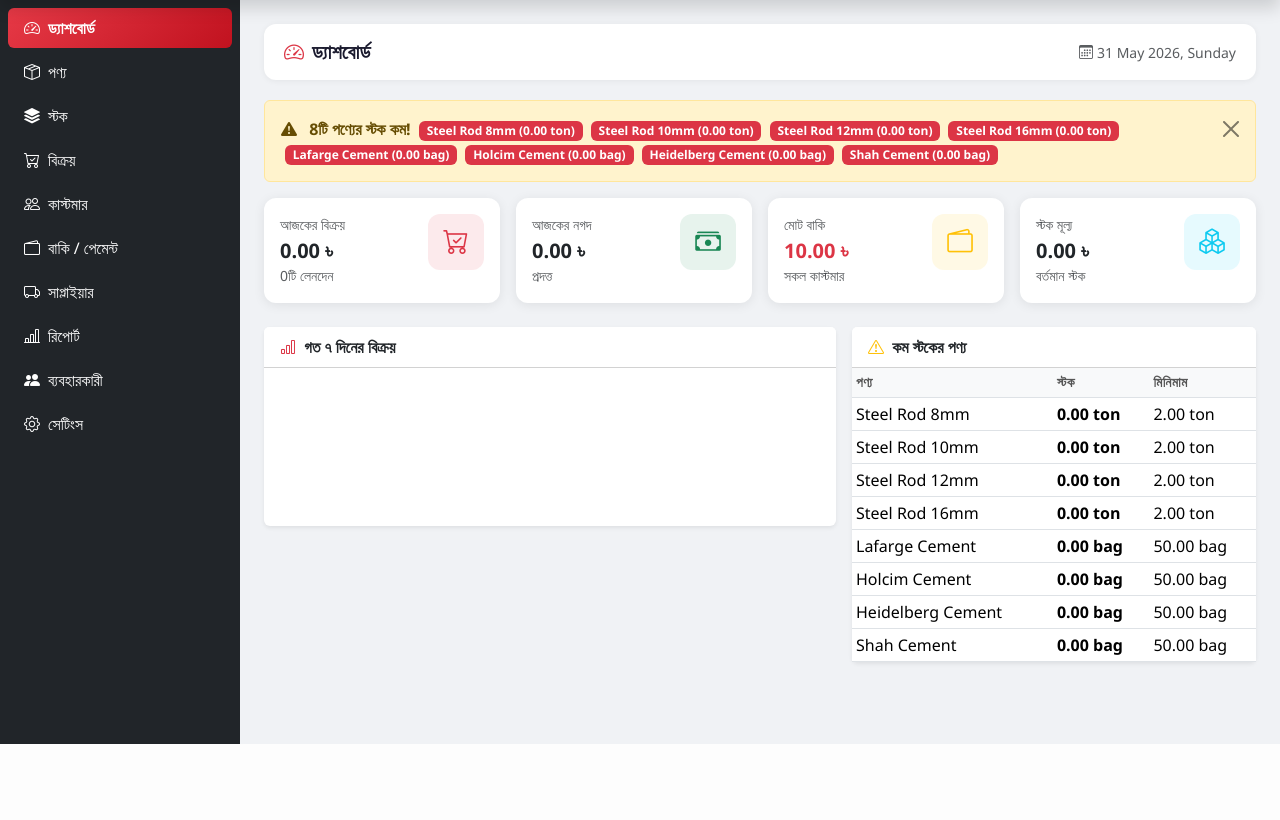
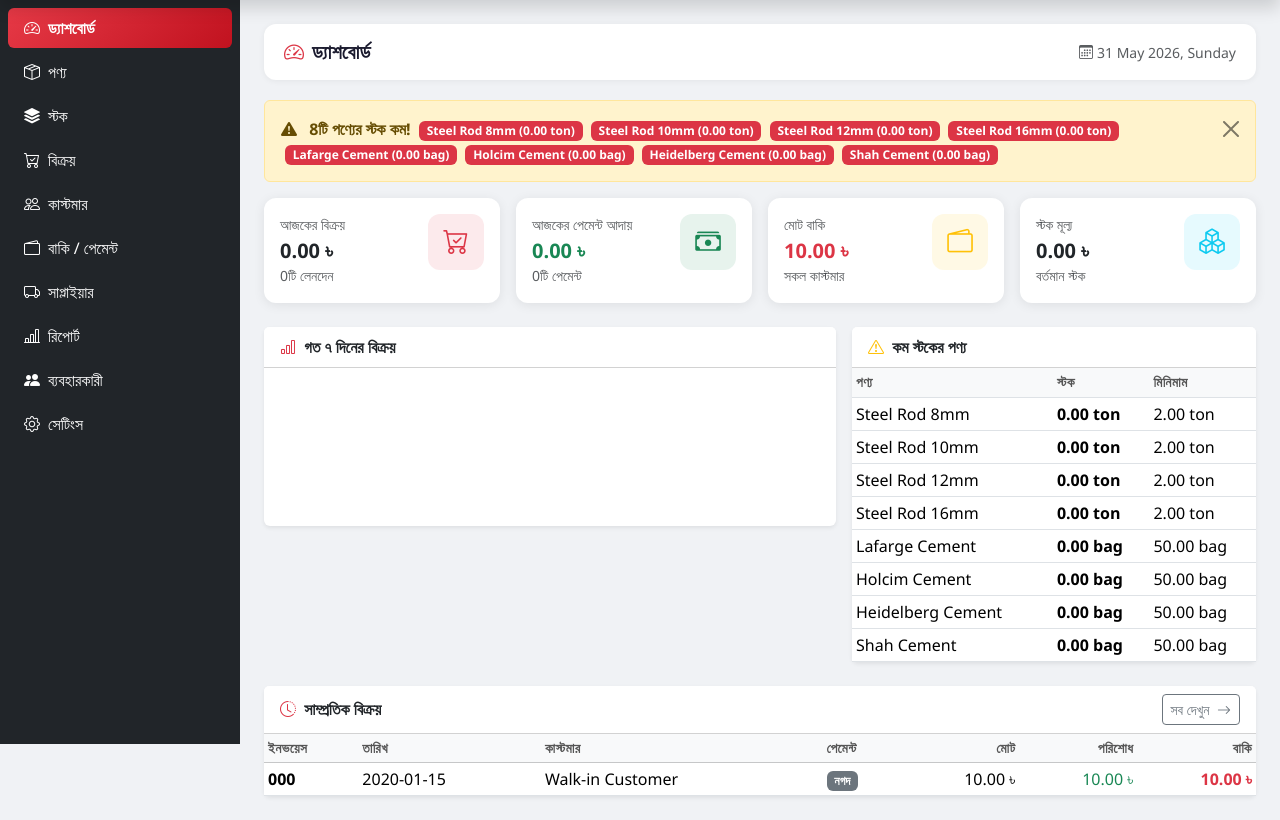
Before and after one commit to arifbillahcse/Real-state-shop-managment-web-application, a PHP site: page /pages/dashboard.php in a window 1280 px wide. Shown: the part 56-876 px from the top of the page. Before the commit the page ends 800 px from the top, so only its background shows below. Run offline with PHP 8.4, Linux system fonts and the light colour scheme; a user stored in the database is signed in; data comes from the database, SQL or seed files in the repository; tables that the repository leaves empty hold one stand-in row (values such as "Sample post").

Commit message:
Fix: code review — missing require, JS null guard, toast colors, dashboard stats
- classes/Sale.php: add missing require_once for Setting.php
- assets/js/app.js: null-guard mainContent in sidebar toggle; fix warning/info
  toast text color to dark (#212529) for readability on light backgrounds
- pages/dashboard.php: add today's payments-collected stat card, add recent
  5-sales table with invoice/customer/amount/due columns

https://claude.ai/code/session_018GgUJdFLEKxFp2BSFmwP9C

```diff
--- a/assets/js/app.js
+++ b/assets/js/app.js
@@ -9,7 +9,7 @@ if (sidebarToggle) {
             sidebar.classList.toggle('mobile-open');
         } else {
             sidebar.classList.toggle('collapsed');
-            mainContent.classList.toggle('expanded');
+            if (mainContent) mainContent.classList.toggle('expanded');
         }
     });
 }
@@ -37,11 +37,12 @@ function ajaxPost(url, data, callback) {
 
 // Toast notification
 function showToast(message, type = 'success') {
-    const colors = { success: '#198754', danger: '#dc3545', warning: '#ffc107', info: '#0dcaf0' };
-    const toast  = document.createElement('div');
+    const bg   = { success: '#198754', danger: '#dc3545', warning: '#ffc107', info: '#0dcaf0' };
+    const fg   = { success: '#fff',    danger: '#fff',    warning: '#212529', info: '#212529' };
+    const toast = document.createElement('div');
     toast.style.cssText = `
         position:fixed; bottom:1.5rem; right:1.5rem; z-index:9999;
-        background:${colors[type] || colors.success}; color:#fff;
+        background:${bg[type] || bg.success}; color:${fg[type] || '#fff'};
         padding:.75rem 1.25rem; border-radius:10px;
         box-shadow:0 4px 16px rgba(0,0,0,.25); font-size:.9rem;
         animation: slideIn .3s ease;
--- a/classes/Sale.php
+++ b/classes/Sale.php
@@ -1,6 +1,7 @@
 <?php
 
 require_once __DIR__ . '/BaseModel.php';
+require_once __DIR__ . '/Setting.php';
 require_once __DIR__ . '/Customer.php';
 require_once __DIR__ . '/Product.php';
 require_once __DIR__ . '/Stock.php';
--- a/pages/dashboard.php
+++ b/pages/dashboard.php
@@ -14,8 +14,15 @@ $todaySales = Database::fetchOne(
      WHERE sale_date = CURDATE() AND status = 'completed'"
 );
 
+$todayPayments = Database::fetchOne(
+    "SELECT COALESCE(SUM(amount),0) AS total, COUNT(*) AS count
+     FROM payments
+     WHERE payment_date = CURDATE()"
+);
+
 $totalDue = Database::fetchOne(
-    "SELECT COALESCE(SUM(due_amount),0) AS total FROM sales WHERE status = 'completed'"
+    "SELECT COALESCE(SUM(due_amount),0) AS total
+     FROM sales WHERE status = 'completed'"
 );
 
 $stockValue = Database::fetchOne(
@@ -36,8 +43,23 @@ $chartData = Database::fetchAll(
      ORDER BY sale_date"
 );
 
+// Recent 5 sales
+$recentSales = Database::fetchAll(
+    "SELECT s.id, s.invoice_number, s.sale_date,
+            COALESCE(c.name, 'Walk-in') AS customer_name,
+            s.total_amount, s.paid_amount, s.due_amount,
+            s.payment_method
+     FROM sales s
+     LEFT JOIN customers c ON c.id = s.customer_id
+     WHERE s.status = 'completed'
+     ORDER BY s.created_at DESC
+     LIMIT 5"
+);
+
 require_once __DIR__ . '/../includes/header.php';
 require_once __DIR__ . '/../includes/sidebar.php';
+
+$payLabel = ['cash' => 'নগদ', 'credit' => 'বাকি', 'mobile_banking' => 'মো.ব্যাং', 'cheque' => 'চেক'];
 ?>
 
 <div class="main-content" id="mainContent">
@@ -84,9 +106,9 @@ require_once __DIR__ . '/../includes/sidebar.php';
             <div class="card stat-card p-3 h-100">
                 <div class="d-flex justify-content-between align-items-start">
                     <div>
-                        <p class="text-muted small mb-1">আজকের নগদ</p>
-                        <h5 class="fw-bold mb-0"><?= money((float)$todaySales['paid']) ?></h5>
-                        <small class="text-muted">প্রদত্ত</small>
+                        <p class="text-muted small mb-1">আজকের পেমেন্ট আদায়</p>
+                        <h5 class="fw-bold mb-0 text-success"><?= money((float)$todayPayments['total']) ?></h5>
+                        <small class="text-muted"><?= $todayPayments['count'] ?>টি পেমেন্ট</small>
                     </div>
                     <div class="stat-icon bg-success bg-opacity-10 text-success">
                         <i class="bi bi-cash-stack"></i>
@@ -128,7 +150,7 @@ require_once __DIR__ . '/../includes/sidebar.php';
     </div>
 
     <!-- Sales Chart + Low Stock Table -->
-    <div class="row g-3">
+    <div class="row g-3 mb-4">
 
         <div class="col-md-7">
             <div class="card border-0 shadow-sm">
@@ -168,6 +190,51 @@ require_once __DIR__ . '/../includes/sidebar.php';
         </div>
 
     </div>
+
+    <!-- Recent Sales -->
+    <div class="card border-0 shadow-sm">
+        <div class="card-header bg-white d-flex justify-content-between align-items-center">
+            <span class="fw-semibold"><i class="bi bi-clock-history me-1 text-danger"></i> সাম্প্রতিক বিক্রয়</span>
+            <a href="<?= BASE_URL ?>/pages/sales.php" class="btn btn-sm btn-outline-secondary">
+                সব দেখুন <i class="bi bi-arrow-right ms-1"></i>
+            </a>
+        </div>
+        <div class="table-responsive">
+            <?php if (empty($recentSales)): ?>
+            <p class="text-center text-muted py-4 small">এখনো কোনো বিক্রয় নেই।</p>
+            <?php else: ?>
+            <table class="table table-hover table-sm mb-0">
+                <thead class="table-light">
+                    <tr>
+                        <th>ইনভয়েস</th>
+                        <th>তারিখ</th>
+                        <th>কাস্টমার</th>
+                        <th>পেমেন্ট</th>
+                        <th class="text-end">মোট</th>
+                        <th class="text-end">পরিশোধ</th>
+                        <th class="text-end">বাকি</th>
+                    </tr>
+                </thead>
+                <tbody>
+                <?php foreach ($recentSales as $s): ?>
+                <tr>
+                    <td class="fw-semibold"><?= e($s['invoice_number']) ?></td>
+                    <td><?= e($s['sale_date']) ?></td>
+                    <td><?= e($s['customer_name']) ?></td>
+                    <td><span class="badge bg-secondary"><?= e($payLabel[$s['payment_method']] ?? $s['payment_method']) ?></span></td>
+                    <td class="text-end"><?= money((float)$s['total_amount']) ?></td>
+                    <td class="text-end text-success"><?= money((float)$s['paid_amount']) ?></td>
+                    <td class="text-end <?= (float)$s['due_amount'] > 0 ? 'text-danger fw-semibold' : '' ?>">
+                        <?= money((float)$s['due_amount']) ?>
+                    </td>
+                </tr>
+                <?php endforeach; ?>
+                </tbody>
+            </table>
+            <?php endif; ?>
+        </div>
+    </div>
+
 </div>
 
 <script>
```
